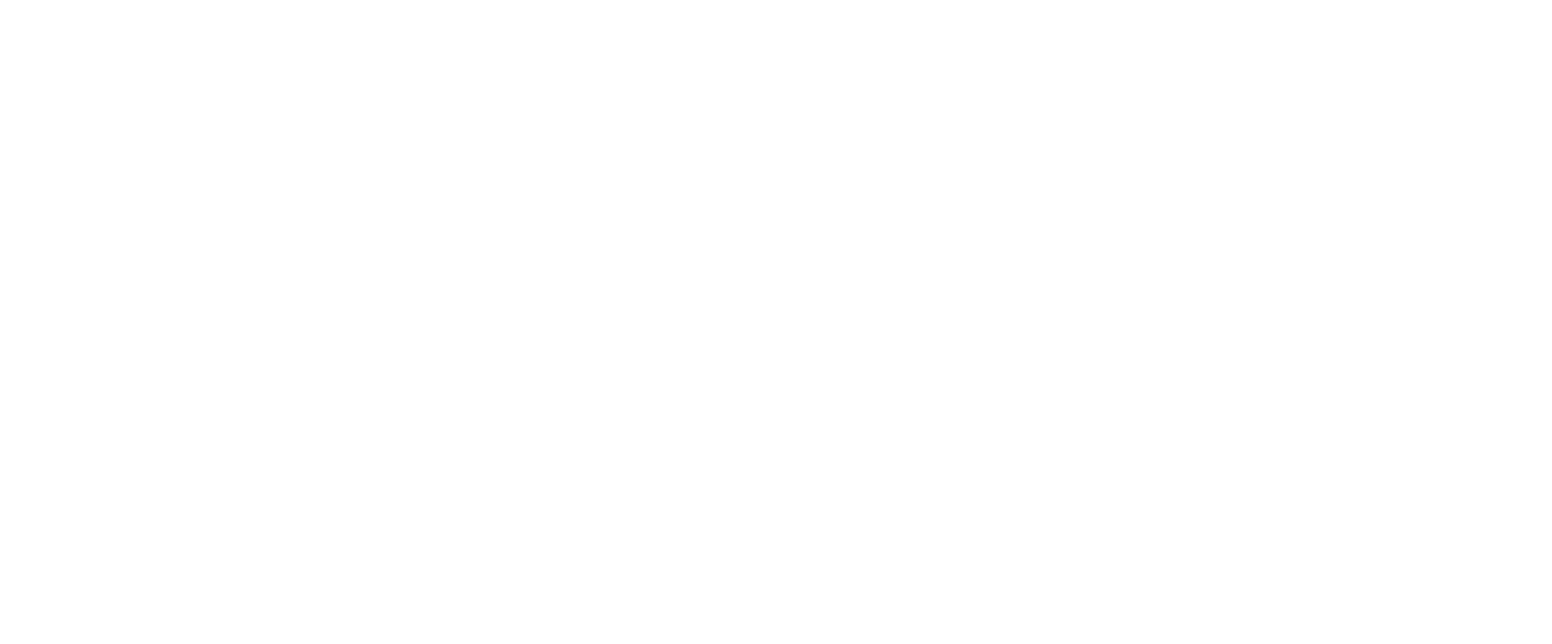
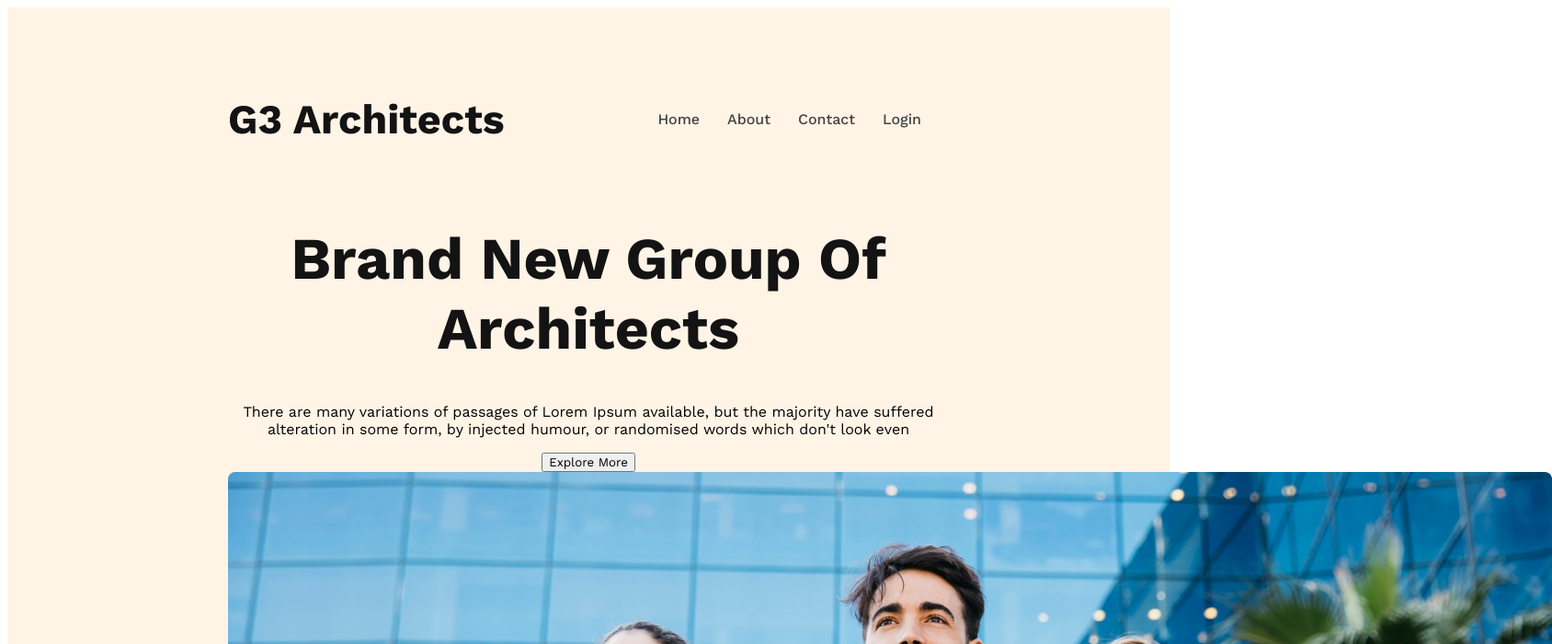
Before and after one commit to jrjoy1/g3-architects-responsive-website, a plain HTML site: page index.html in a window 1280 px wide. Shown: the top 700 px of the page at 92% size, 1688 px wide, since content can reach past the window. Drawn offline with nearby package versions, Linux system fonts and the light colour scheme.

Commit message:
banner added

```diff
--- a/index.html
+++ b/index.html
@@ -3,10 +3,37 @@
 <head>
     <meta charset="UTF-8">
     <meta name="viewport" content="width=device-width, initial-scale=1.0">
-    <title>Document</title>
+    <title>G3 Architects</title>
     <link rel="stylesheet" href="styles/architect.css">
 </head>
 <body>
+    <header>
+        <nav>
+            <h3 class="nav-title">G3 Architects</h3>
+            <ul>
+                <li><a href="">Home</a></li>
+                <li><a href="">About</a></li>
+                <li><a href="">Contact</a></li>
+                <li><a href="">Login</a></li>
+            </ul>
+        </nav>
 
+        <div class="banner">
+            <div class="banner-content">
+                <h1 class="banner-title">Brand New Group Of Architects</h1>
+            <p>There are many variations of passages of Lorem Ipsum available, but the majority have suffered alteration in some form, by injected humour, or randomised words which don't look even</p>
+            <button class="btn-primary">Explore More</button>
+            </div>
+            <img src="images/banner.png" alt="">
+        </div>
+    </header>
+
+    <main>
+
+    </main>
+
+    <footer>
+
+    </footer>
 </body>
 </html>
--- a/styles/architect.css
+++ b/styles/architect.css
@@ -0,0 +1,61 @@
+/* work sans font from google form */
+@import url('https://fonts.googleapis.com/css2?family=Merriweather:wght@400;900&family=Open+Sans:ital,wght@0,400;0,800;1,700&family=Work+Sans:ital,wght@0,400;0,500;0,600;0,700;0,800;1,400;1,500;1,600;1,700;1,800&display=swap');
+
+/* shared styles */
+* {
+    font-family: 'Merriweather', serif;
+    font-family: 'Open Sans', sans-serif;
+    font-family: 'Work Sans', sans-serif;
+}
+
+
+/* header styles */
+header{
+    background: rgba(255, 144, 14, 0.10);
+    padding: 50px 240px;
+}
+
+nav{
+    display: flex;
+    justify-content: space-between;
+    align-items: center;
+}
+
+.nav-title{
+    font-size: 2.8rem;
+    font-weight: 700;
+    color: #131313;
+}
+
+nav > ul {
+    display: flex;
+}
+
+nav li{
+    list-style: none;
+    margin-right: 30px;
+    font-weight: 500;
+    font-size: 1rem;
+}
+
+nav li a{
+    text-decoration: none;
+    color: #424242;
+}
+
+/* banner styles */
+.banner-content{
+    max-width: 800px;
+    text-align: center;
+    margin: 0;
+}
+
+.banner-title{
+    font-size: 4rem;
+    font-weight: 700;
+    color: #131313;
+}
+
+.banner-description{
+    color: #727272;
+}
```
